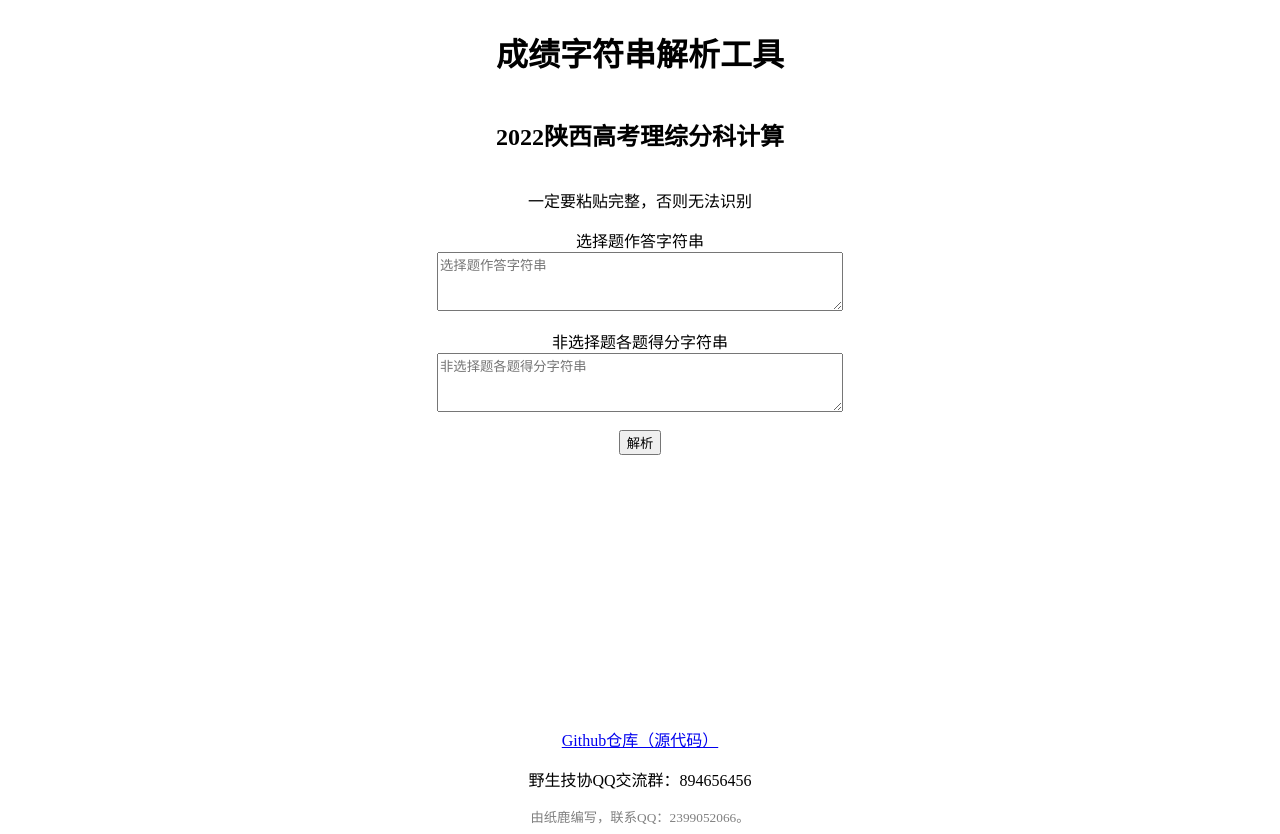
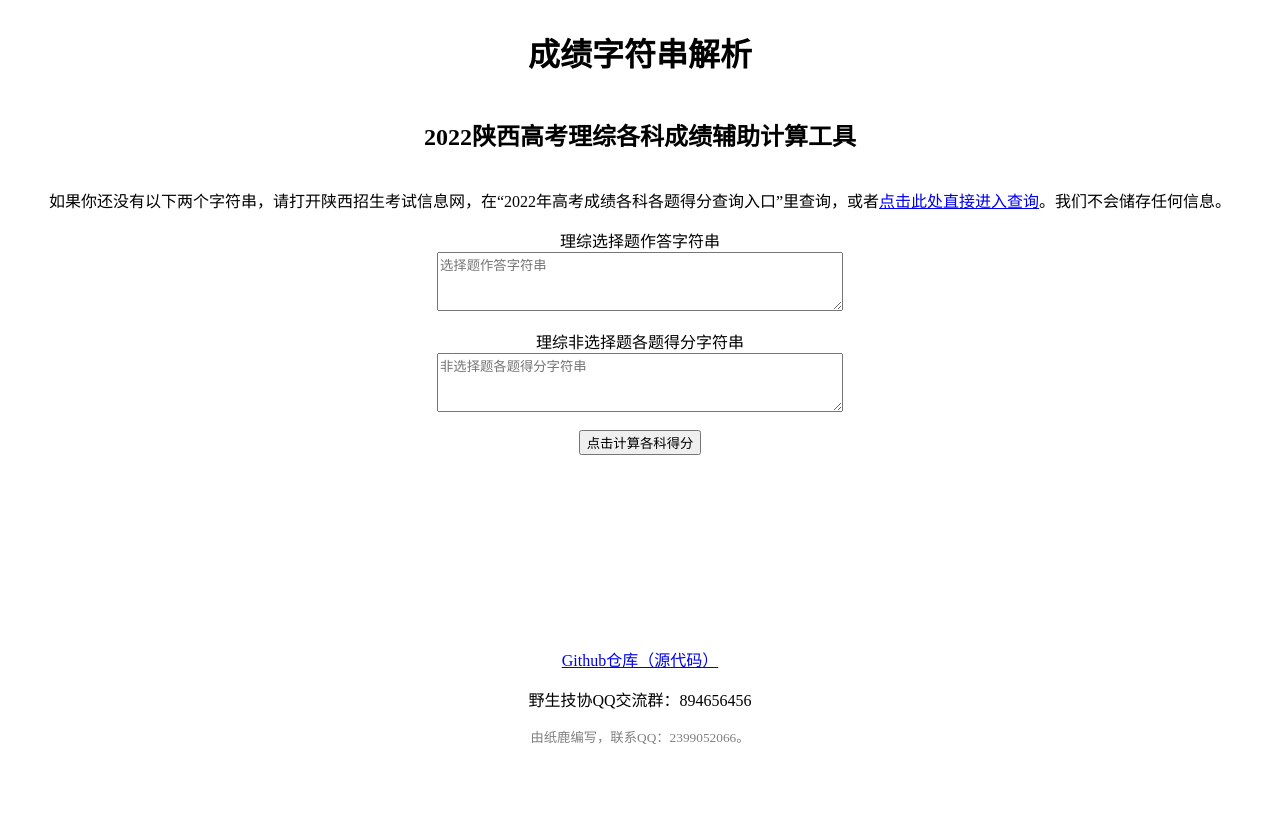
Before and after one commit to L33Z22L11/StrRsv-SNCEE, a plain HTML site: page index.html in a window 1280 px wide. After the commit the page ends 800 px from the top, so only its background shows below. Drawn offline with Linux system fonts and the light colour scheme.

Commit message:
优化文案

```diff
--- a/index.html
+++ b/index.html
@@ -23,18 +23,18 @@
 </head>
 
 <body>
-    <h1>成绩字符串解析工具</h1>
-    <h2>2022陕西高考理综分科计算</h2>
-    <p>一定要粘贴完整，否则无法识别</p>
-    <span>选择题作答字符串</span>
+    <h1>成绩字符串解析</h1>
+    <h2>2022陕西高考理综各科成绩辅助计算工具</h2>
+    <p>如果你还没有以下两个字符串，请打开陕西招生考试信息网，在“2022年高考成绩各科各题得分查询入口”里查询，或者<a href="https://www.sneac.edu.cn/pzcjweb/cjcx/zfckssr.jsp">点击此处直接进入查询</a>。我们不会储存任何信息。</p>
+    <span>理综选择题作答字符串</span>
     <textarea id="str1" placeholder="选择题作答字符串"></textarea>
     <br>
-    <span>非选择题各题得分字符串</span>
+    <span>理综非选择题各题得分字符串</span>
     <textarea id="str2" placeholder="非选择题各题得分字符串"></textarea>
     <br>
-    <button onclick="resolve()">解析</button>
+    <button onclick="resolve()">点击计算各科得分</button>
     <p id="result" style="color: red;"></p>
-    <div style="height: 15em;"></div>
+    <div style="height: 10em;"></div>
     <a href="https://github.com/L33Z22L11/StrRsv-SNCEE">Github仓库（源代码）</a>
     <p>野生技协QQ交流群：894656456</p>
     <small style="color: grey;">由纸鹿编写，联系QQ：2399052066。</small>
@@ -67,7 +67,7 @@
             else { bio += parseFloat(arr2[i]); }
             console.log(i + 1, phy, che, bio);
         }
-        document.getElementById("result").innerHTML = "您的物理得分为：" + phy + "，化学得分为：" + che + "，生物得分为：" + bio + "。<br>你的理综总分为：" + (phy + che + bio) + "。"
+        document.getElementById("result").innerHTML = "你的物理得分为：" + phy + "，化学得分为：" + che + "，生物得分为：" + bio + "。<br>你的理综总分为：" + (phy + che + bio) + "。"
     }
 </script>
 
```
